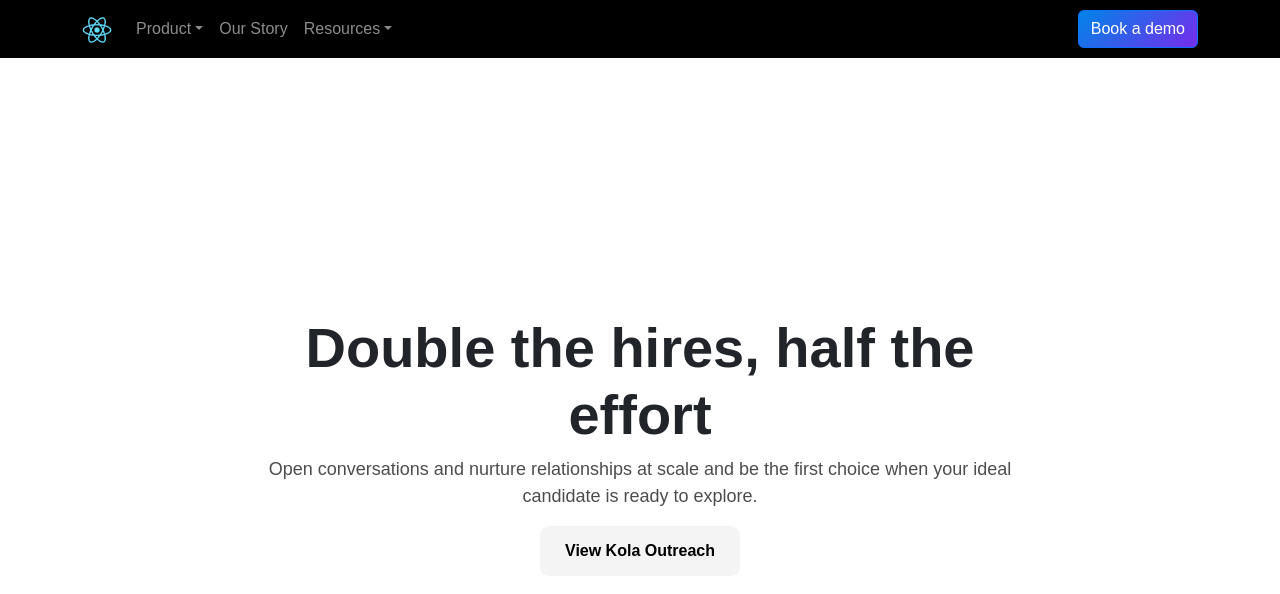
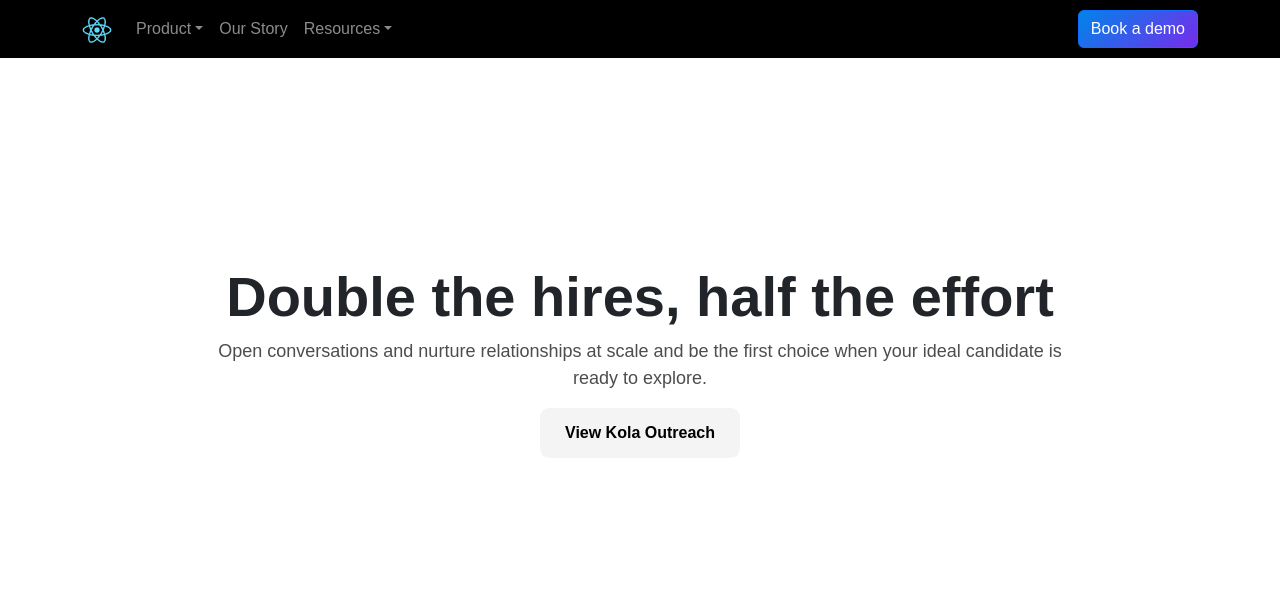
Before and after one commit to AasthaSinha2305/ui-project, a React (Create React App) app: page / in a window 1280 px wide. Shown: the top 594 px of the page. Built offline with nearby package versions, Linux system fonts and the light colour scheme; no server answers.

Commit message:
changesss

```diff
--- a/src/components/IntroPage.css
+++ b/src/components/IntroPage.css
@@ -1,6 +1,6 @@
 .intropage{
     height: 100vh;
-    padding: 20%;
+    padding: 16%;
 }
 /* .intropage .introtext{ */
     /* background-color: aqua; */
```
